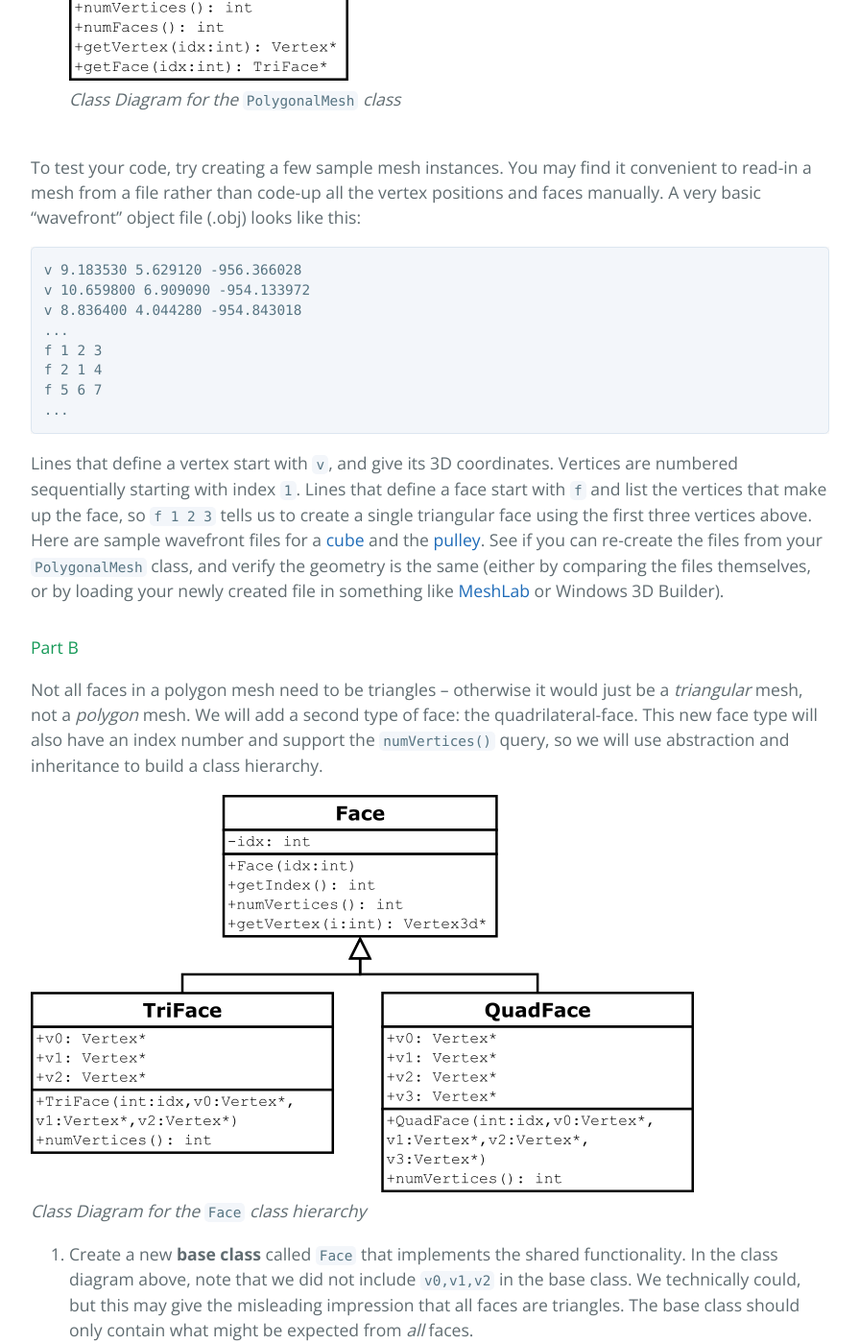
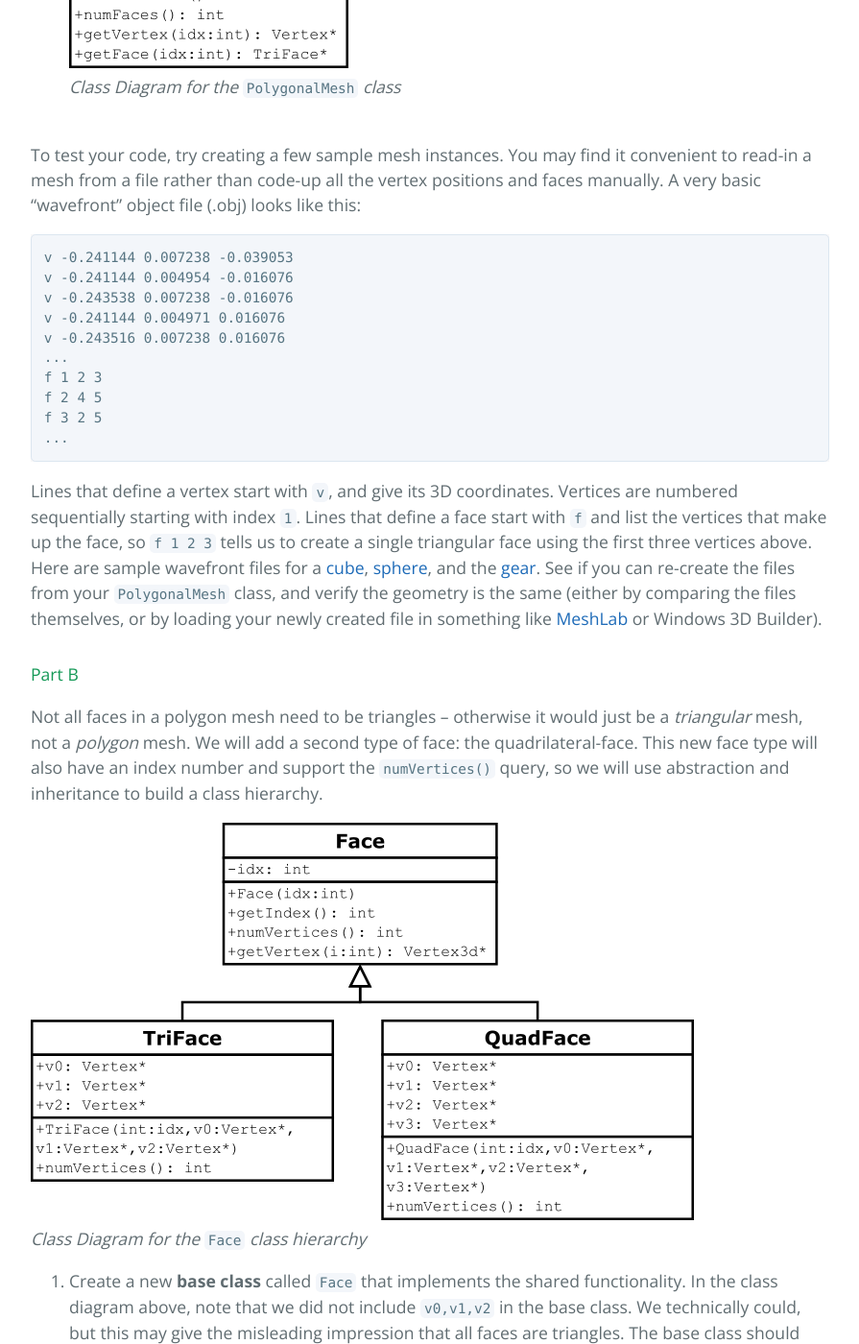
Before and after one commit to cpen333/cpen333.github.io, a Jekyll site: the page built from _lectures/lecture0.md, in a window 1280 px wide and 1400 px high, scrolled down 27838 px. Shown: the whole window at 96% size, without its empty margins (192-1087 px from the left). Built offline with Jekyll 4.4.1, drawn with Linux system fonts in a browser that asks for light colours; some of the changed text lies outside the part shown.

Commit message:
replaced pulley with gear

````diff
--- a/_config.yml
+++ b/_config.yml
@@ -8,8 +8,12 @@
   name:       C. Antonio Sánchez
   url:
 
-#Others
+# Others
 markdown: kramdown
+
+# Mixed block html and markdown
+# kramdown:
+#  parse_block_html: true
 
 # Custom
 collections:
--- /dev/null
+++ b/_includes/toc.html
@@ -0,0 +1,7 @@
+<nav class="toc">
+  <div class="toc-title">Contents:
+  </div>
+</nav>
+
+* TOC
+{:toc}
--- a/_lectures/lecture0.md
+++ b/_lectures/lecture0.md
@@ -8,15 +8,11 @@
 ---
 
 # Introduction to C\+\+
+{:.no_toc}
 
 **Authors:** Paul Davies (UBC), C. Antonio Sánchez (UBC)
 
-<div class="toc-title">
-Contents:
-</div>
-
-* TOC
-{:toc template=page}
+{% include toc.html %}
 
 ## Learning Goals
 
@@ -807,8 +803,8 @@
 ### Exercises
 
 In solid modelling and computer graphics, three-dimensional objects are often represented by a *polygon mesh*, which consists of vertices, edges, and faces.
-![pulley]({{site.url}}/assets/lectures/lecture0/pulley.png)<br/>
-*Pulley model from the AIM@SHAPE model repository*
+![gear]({{site.url}}/assets/lectures/lecture0/gear.png)<br/>
+*Gear triangulated model, modified from Christopher Spicer's [16-Tooth Spur Gear](https://3dexport.com/free-3dmodel-16-tooth-spur-gear-139745.htm).*
 
 In this exercise, we are going to build a basic mesh representation.
 
@@ -857,16 +853,18 @@
 
 To test your code, try creating a few sample mesh instances.  You may find it convenient to read-in a mesh from a file rather than code-up all the vertex positions and faces manually.  A very basic "wavefront" object file (.obj) looks like this:
 ```
-v 9.183530 5.629120 -956.366028
-v 10.659800 6.909090 -954.133972
-v 8.836400 4.044280 -954.843018
+v -0.241144 0.007238 -0.039053
+v -0.241144 0.004954 -0.016076
+v -0.243538 0.007238 -0.016076
+v -0.241144 0.004971 0.016076
+v -0.243516 0.007238 0.016076
 ...
 f 1 2 3
-f 2 1 4
-f 5 6 7
+f 2 4 5
+f 3 2 5
 ...
 ```
-Lines that define a vertex start with `v`, and give its 3D coordinates. Vertices are numbered sequentially starting with index `1`.  Lines that define a face start with `f` and list the vertices that make up the face, so `f 1 2 3` tells us to create a single triangular face using the first three vertices above.  Here are sample wavefront files for a [cube]({{site.url}}/assets/lectures/lecture0/cube.obj) and the [pulley]({{site.url}}/assets/lectures/lecture0/pulley.obj).  See if you can re-create the files from your `PolygonalMesh` class, and verify the geometry is the same (either by comparing the files themselves, or by loading your newly created file in something like [MeshLab](http://www.meshlab.net/) or Windows 3D Builder).
+Lines that define a vertex start with `v`, and give its 3D coordinates. Vertices are numbered sequentially starting with index `1`.  Lines that define a face start with `f` and list the vertices that make up the face, so `f 1 2 3` tells us to create a single triangular face using the first three vertices above.  Here are sample wavefront files for a [cube]({{site.url}}/assets/lectures/lecture0/cube.obj), [sphere]({{site.url}}/assets/lectures/lecture0/sphere.obj), and the [gear]({{site.url}}/assets/lectures/lecture0/gear.obj).  See if you can re-create the files from your `PolygonalMesh` class, and verify the geometry is the same (either by comparing the files themselves, or by loading your newly created file in something like [MeshLab](http://www.meshlab.net/) or Windows 3D Builder).
 
 #### Part B
 
@@ -887,6 +885,10 @@
 
 This exercise demonstrates another advantage of classes and inheritance: *abstraction*.  From the point-of-view of the mesh, it doesn't really matter if a face is triangular or quadrilateral.  Internally, it can store both types in an array that holds instances of type `Face`.  We can get all the information we need about either type of face using only the methods in the base class.  The sub-classes only provide implementation-specific details.
 
+## Acknowledgements
+
+Some of this material is derived from the [cplusplus.com tutorials on classes](http://www.cplusplus.com/doc/tutorial/classes/) (© cplusplus.com, 2000-2017).  The gear model used in the exercises was modified from Christopher Spicer's [16-Tooth Spur Gear](https://3dexport.com/free-3dmodel-16-tooth-spur-gear-139745.htm).
+
 ## Additional Resources
 
 Have a look at the following resources to learn a bit more.  The C\+\+ tutorials are a great start for beginners, and goes through many of the topics covered here.  For the brave or more advanced programmer, have a look at the Guru-of-the-Week blog, which contains an interesting set of problems about the nitty-gritty details of the C\+\+ language that can help make you a guru in no time.
--- a/css/custom.css
+++ b/css/custom.css
@@ -10,4 +10,5 @@
 	border: 1px solid #a2a9b1;
 	padding: 1ex;
 	font-weight: bold;
+	margin: 0px 0px 0px 0px;
 }
````
Also changed, not shown: assets/lectures/lecture0/gear.png (added), assets/lectures/lecture0/pulley.png (deleted), 4 other files.
